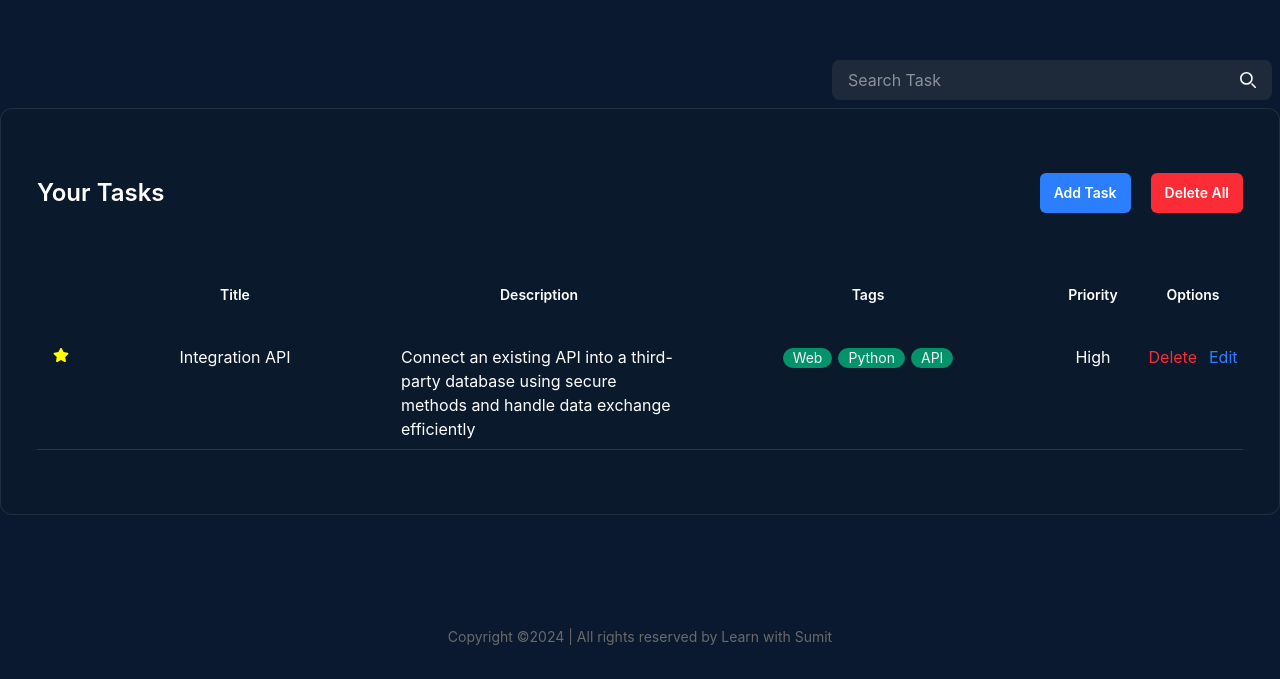
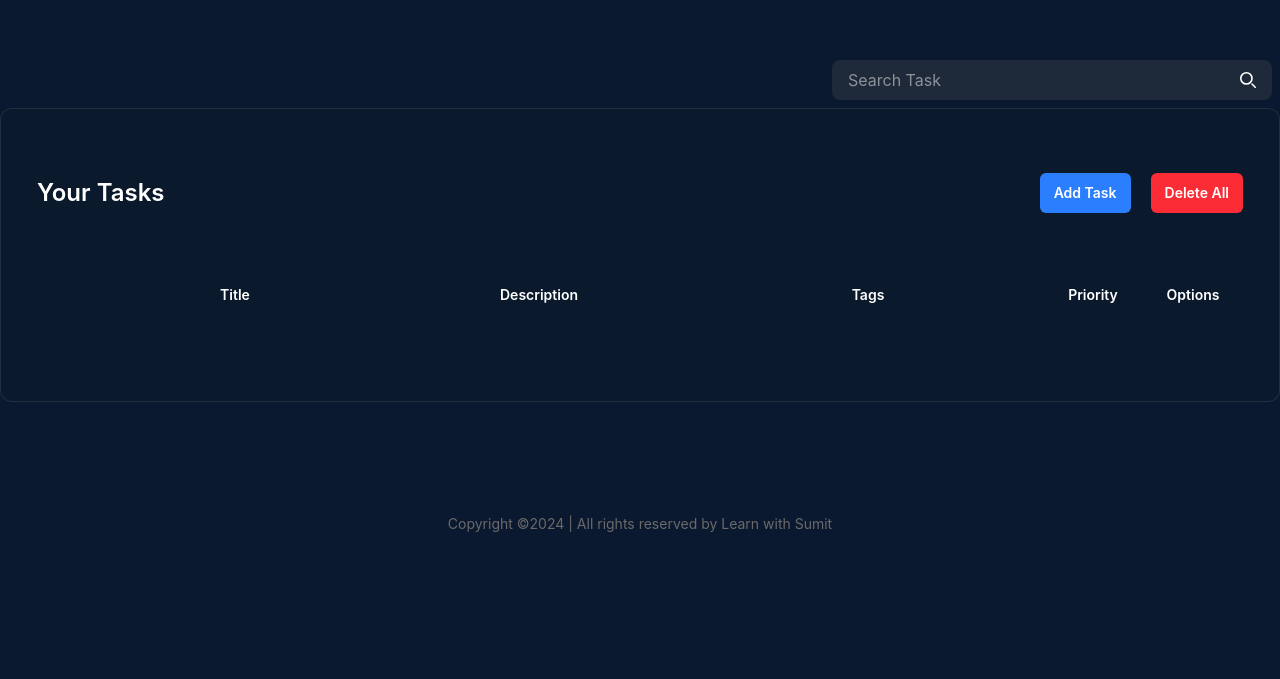
Before and after one commit to Ashik-2000/Task-Master_using_React, a React (Vite) app: page / in a window 1280 px wide. Shown: the part 642-1321 px from the top of the page. After the commit the page ends 1208 px from the top, so only its background shows below. Built offline with nearby package versions, Linux system fonts and the light colour scheme.

Commit message:
Edit Task and Close Edit Box complete

```diff
--- a/src/task/AddTaskModal.jsx
+++ b/src/task/AddTaskModal.jsx
@@ -1,14 +1,22 @@
 import { useState } from 'react';
 
-export default function AddTaskModal({ onSave }) {
-    const [task, setTask] = useState({
+export default function AddTaskModal({
+    handleAddEditTask,
+    editingTask,
+    handleClose,
+}) {
+    const [task, setTask] = useState(
+        editingTask || {
             id: crypto.randomUUID(),
             title: '',
             description: '',
             tags: [],
             priority: '',
             isFavourite: false,
-    });
+        }
+    );
+
+    const [isAdd, setIsAdd] = useState(Object.is(editingTask, null));
 
     const handleChange = (event) => {
         const name = event.target.name;
@@ -27,7 +35,7 @@ export default function AddTaskModal({ onSave }) {
             <div className="absolute top-0 left-0 z-10 h-full w-full bg-black/70"></div>
             <form className="absolute top-1/2 left-1/2 z-11 max-h-[740px] max-w-[650px] -translate-1/2 rounded-xl border border-[#FEFBFB]/[36%] bg-[#191D26] p-9 max-md:px-4 lg:my-20 lg:p-11">
                 <h2 className="mb-9 text-center text-2xl font-bold text-white lg:mb-11 lg:text-[28px]">
-                    Add New Task
+                    {isAdd ? 'Add New Task' : 'Edit Task'}
                 </h2>
                 <div className="space-y-9 text-white lg:space-y-10">
                     <div className="space-y-2 lg:space-y-3">
@@ -85,16 +93,22 @@ export default function AddTaskModal({ onSave }) {
                         </div>
                     </div>
                 </div>
-                <div className="mt-16 flex justify-center lg:mt-20">
+                <div className="mt-16 flex justify-center gap-5 lg:mt-20">
+                    <button
+                        className="rounded bg-red-600 px-4 py-2 text-white transition-all hover:opacity-80"
+                        onClick={handleClose}
+                    >
+                        Close
+                    </button>
                     <button
                         type="submit"
                         className="rounded bg-blue-600 px-4 py-2 text-white transition-all hover:opacity-80"
                         onClick={(e) => {
                             e.preventDefault();
-                            onSave(task);
+                            handleAddEditTask(task, isAdd);
                         }}
                     >
-                        Save
+                        {isAdd ? 'Save' : 'Update'}
                     </button>
                 </div>
             </form>
--- a/src/task/TaskBoard.jsx
+++ b/src/task/TaskBoard.jsx
@@ -5,33 +5,52 @@ import TaskActions from './TaskActions';
 import TaskList from './TaskList';
 
 export default function TastBoard() {
-    const defaultData = {
-        id: crypto.randomUUID(),
-        title: 'Integration API',
-        description:
-            'Connect an existing API into a third-party database using secure methods and handle data exchange efficiently',
-        tags: ['web', 'python', 'API'],
-        priority: 'High',
-        isFavourite: true,
+    const [tasks, setTasks] = useState([]);
+    const [showAddModal, setShowAddModal] = useState(false);
+    const [editingTask, setEditingTask] = useState(null);
+
+    const handleAddEditTask = (newTask, isAdd) => {
+        if (isAdd) {
+            setTasks([...tasks, newTask]);
+        } else {
+            setTasks(
+                tasks.map((task) => {
+                    if (task.id === newTask.id) {
+                        return newTask;
+                    }
+                    return task;
+                })
+            );
+        }
+        setShowAddModal(false);
     };
-    const [tasks, setTasks] = useState([defaultData]);
-    const [showAddModal, setShowAddModal] = useState(false);
 
-    const handleAddTask = (newTask) => {
-        setTasks([...tasks, newTask]);
-        setShowAddModal(!showAddModal);
+    const handleEditTask = (task) => {
+        setEditingTask(task);
+        setShowAddModal(true);
     };
+
+    const handleClose = () => {
+        setEditingTask(null);
+        setShowAddModal(false);
+    }
 
     return (
         <section className="mb-20" id="tasks">
-            {showAddModal && <AddTaskModal onSave={handleAddTask} />}
+            {showAddModal && (
+                <AddTaskModal
+                    handleAddEditTask={handleAddEditTask}
+                    editingTask={editingTask}
+                    handleClose={handleClose}
+                />
+            )}
             <div className="container">
                 <div className="flex justify-end p-2">
                     <SearchTask />
                 </div>
                 <div className="rounded-xl border border-[rgba(206,206,206,0.12)] bg-[#0A192C] px-6 py-8 md:px-9 md:py-16">
                     <TaskActions onAddClick={() => setShowAddModal(true)} />
-                    <TaskList tasks={tasks} />
+                    <TaskList tasks={tasks} handleEditTask={handleEditTask} />
                 </div>
             </div>
         </section>
--- a/src/task/TaskList.jsx
+++ b/src/task/TaskList.jsx
@@ -1,6 +1,6 @@
-import { FaStar } from "react-icons/fa";
+import { FaStar } from 'react-icons/fa';
 
-export default function TaskList({ tasks }) {
+export default function TaskList({ tasks, handleEditTask }) {
     return (
         <div className="overflow-auto">
             <table className="table-fixed overflow-auto xl:w-full">
@@ -30,7 +30,13 @@ export default function TaskList({ tasks }) {
                             key={task.id}
                             className="border-b border-[#2E3443] [&>td]:px-4 [&>td]:py-2 [&>td]:align-baseline"
                         >
-                            <td>{task.isFavourite ? <FaStar color="yellow"/> : <FaStar color="gray"/>}</td>
+                            <td>
+                                {task.isFavourite ? (
+                                    <FaStar color="yellow" />
+                                ) : (
+                                    <FaStar color="gray" />
+                                )}
+                            </td>
                             <td className="text-center">{task.title} </td>
                             <td>
                                 <div>{task.description}</div>
@@ -52,7 +58,10 @@ export default function TaskList({ tasks }) {
                                     <button className="text-red-500">
                                         Delete
                                     </button>
-                                    <button className="text-blue-500">
+                                    <button
+                                        className="text-blue-500"
+                                        onClick={() => handleEditTask(task)}
+                                    >
                                         Edit
                                     </button>
                                 </div>
```
Lines whose indentation alone changed are shown as unchanged.
